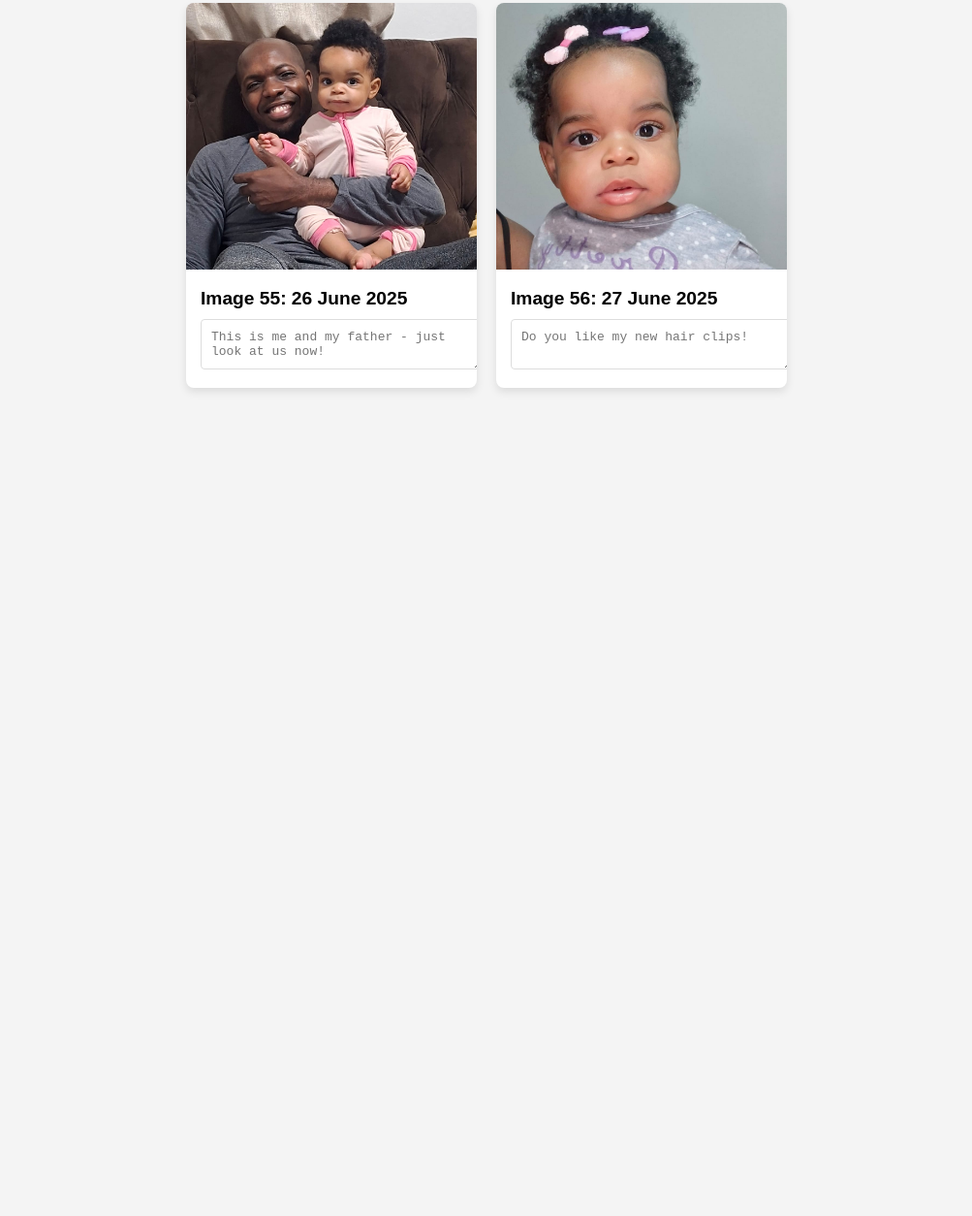
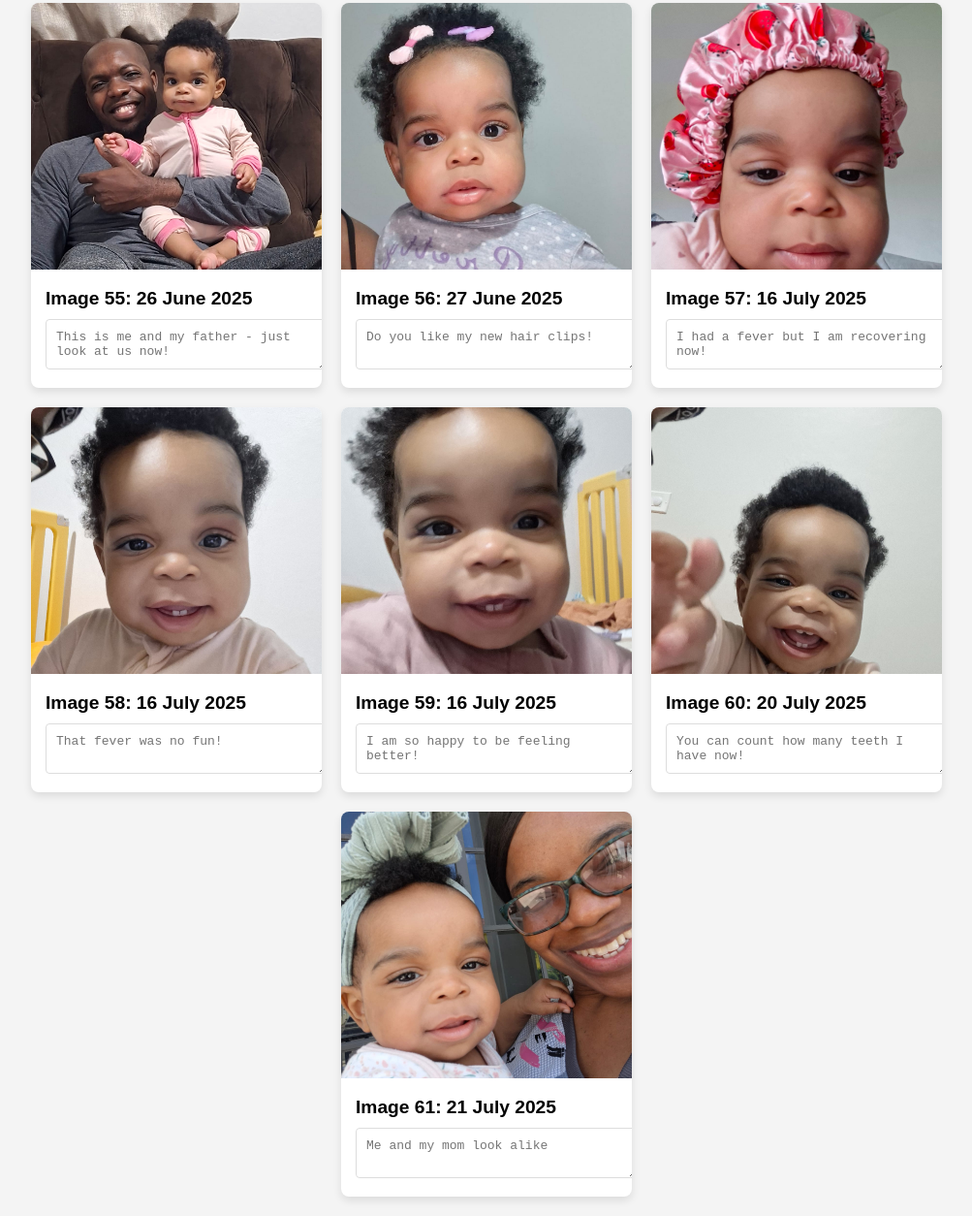
Before and after one commit to gladstone28/zara-album, a plain HTML site: page index.html in a window 1280 px wide. Shown: the part 7603-8857 px from the top of the page at 97% size, without its empty margins (138-1141 px from the left). Before the commit the page ends 8023 px from the top, so only its background shows below. Drawn offline with Linux system fonts and the light colour scheme.

Commit message:
add new pictures and update index.html

```diff
--- a/index.html
+++ b/index.html
@@ -455,6 +455,36 @@
                 <h3>Image 56: 27 June 2025</h3> <textarea placeholder="Do you like my new hair clips!"></textarea>
             </div>
         </div>
+        <div class="card">
+            <img src="zara-recovers-from-fever.jpeg" alt="Image 57">
+            <div class="card-content">
+                <h3>Image 57: 16 July 2025</h3> <textarea placeholder="I had a fever but I am recovering now!"></textarea>
+            </div>
+        </div>
+        <div class="card">
+            <img src="zara-gets-back-her-energy-after-illness.jpeg" alt="Image 58">
+            <div class="card-content">
+                <h3>Image 58: 16 July 2025</h3> <textarea placeholder="That fever was no fun!"></textarea>
+            </div>
+        </div>
+        <div class="card">
+            <img src="zara-happy-after-fever.jpeg" alt="Image 59">
+            <div class="card-content">
+                <h3>Image 59: 16 July 2025</h3> <textarea placeholder="I am so happy to be feeling better!"></textarea>
+            </div>
+        </div>
+        <div class="card">
+            <img src="zara-showing-4-tooth.jpeg" alt="Image 60">
+            <div class="card-content">
+                <h3>Image 60: 20 July 2025</h3> <textarea placeholder="You can count how many teeth I have now!"></textarea>
+            </div>
+        </div>
+        <div class="card">
+            <img src="zara-today-21july2025.jpeg" alt="Image 61">
+            <div class="card-content">
+                <h3>Image 61: 21 July 2025</h3> <textarea placeholder="Me and my mom look alike"></textarea>
+            </div>
+        </div>
 
 
     </div>
```
Also changed, not shown: zara-gets-back-her-energy-after-illness.jpeg (added), zara-happy-after-fever.jpeg (added), zara-recovers-from-fever.jpeg (added), zara-showing-4-tooth.jpeg (added), zara-today-21july2025.jpeg (added).
